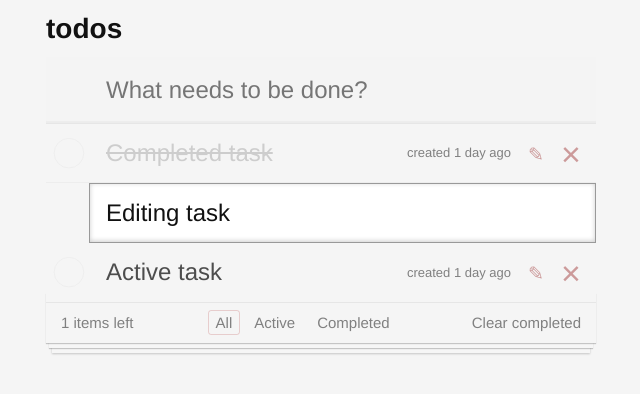
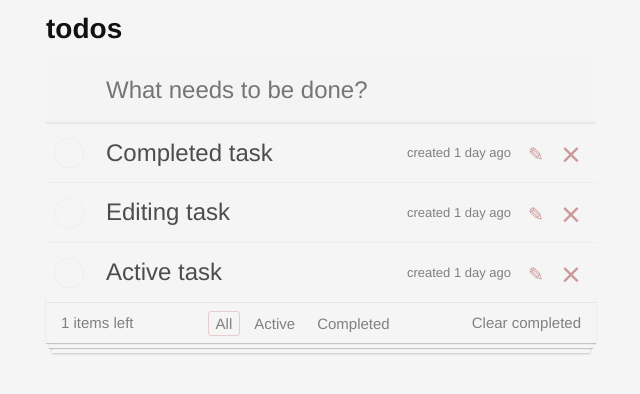
Before and after one commit to msouldze/react-todo-2.9, a React app: page / in a window 1280 px wide. Shown: the top 394 px of the page, without its empty margins (319-959 px from the left). Built offline with nearby package versions, Linux system fonts and the light colour scheme; the HTML template or start-up script is replaced by a standard one.

Commit message:
add new funtions

```diff
--- a/src/App.jsx
+++ b/src/App.jsx
@@ -1,5 +1,6 @@
 import './styles/App.css'
 import NewTaskForm from './components/NewTaskForm.jsx'
+import TaskProvider from './components/TaskProvider.jsx'
 import TaskList from './components/TaskList.jsx'
 import Footer from './components/Footer.jsx'
 
@@ -12,8 +13,10 @@ function App() {
         <NewTaskForm />
       </header>
       <section className="main">
-        <TaskList />
-        <Footer />
+        <TaskProvider>
+          <TaskList />
+          <Footer />
+        </TaskProvider>
       </section>
     </>
   )
--- /dev/null
+++ b/src/components/Button.jsx
@@ -0,0 +1,7 @@
+export default function Button({addClass, onClick}) {
+  return (
+    <>
+      <button className={`icon ${addClass}`} onClick={onClick}></button>
+    </>
+  )
+}
--- a/src/components/Task.jsx
+++ b/src/components/Task.jsx
@@ -1,15 +1,45 @@
-function Task({ description, date }) {
+import { useState } from "react";
+import TasksEdit from "./TasksEdit";
+import Button from "./Button";
+import dateFormatter from "../utils/utils";
+
+function Task({task, onDelete, onChange }) {
+    const {id, title, date} = task;
+
+    const [statusState, setStatusState] = useState('');
+    const [checked, setChecked] = useState(false);
+
+    function handleClick() {
+        const status = checked ? '' : 'completed';
+        setStatusState(status);
+        setChecked(!checked);
+    }
+
+    function handleEdit() {
+        setStatusState('editing');
+    }
+
+    function handleKeyDown(event) {
+        const status = checked ? 'completed' : '';
+        if(event.key === 'Enter') {
+            setStatusState(status);
+        }
+    }
+
     return (
         <>
-            <div className="view">
-                <input className="toggle" type="checkbox"/>
-                <label>
-                    <span className="description">{description}</span>
-                    <span className="created">{date}</span>
-                </label>
-                <button className="icon icon-edit"></button>
-                <button className="icon icon-destroy"></button>
-            </div>
+            <li className={statusState}>
+                <div className="view">
+                    <input className="toggle" type="checkbox" onClick={handleClick}/>
+                    <label>
+                        <span className="description">{title}</span>
+                        <span className="created">{`created ${dateFormatter(date)} ago`}</span>
+                    </label>
+                    <Button addClass='icon-edit' onClick={handleEdit} />
+                    <Button addClass='icon-destroy' onClick={() => onDelete(id)} />
+                </div>
+                {statusState === 'editing' ? <TasksEdit id={id} title={title} onChange={onChange} onKeyDown={handleKeyDown} /> : ''}
+            </li>
         </>
     )
 }
--- a/src/components/TaskList.jsx
+++ b/src/components/TaskList.jsx
@@ -1,29 +1,30 @@
-import { formatDistanceToNow } from "date-fns";
+import { useState } from "react";
+import { useTasksListContext } from "./TaskProvider";
+import Task from "./Task";
 import '../styles/TaskList.css';
-import Task from "./Task";
-
-function dateFormatter(date) {
-    const result = formatDistanceToNow(
-        date,
-        {includeSeconds: true}
-    )
-    return result;
-}
 
 function TaskList() {
+
+    const { tasks } = useTasksListContext();
+    const [tasksList, setTasksList] = useState(tasks);
+
+    function handleDelete(index) {
+        const reducedList = tasksList.filter(task => task.id !== index)
+        setTasksList(reducedList);
+    }
+
+    function handleChange(value, id) {
+        const [task] = tasksList.filter(task => task.id === id);
+        task.title = value;
+        setTasksList(tasksList);
+    }
+
     return (
         <>
             <ul className="todo-list">
-                <li className="completed">
-                    <Task description={'Completed task'} date={`created ${dateFormatter(new Date(2024, 4, 0, 13, 48, 15))} ago`} />
-                </li>
-                <li className="editing">
-                    <Task description={'Editing task'} date={`created ${dateFormatter(new Date(2024, 4, 0, 10, 15, 0))} ago`} />
-                    <input type="text" className="edit" value="Editing task" />
-                </li>
-                <li>
-                    <Task description={'Active task'} date={`created ${dateFormatter(new Date(2024, 4, 0, 10, 15, 0))} ago`} />
-                </li>
+                {tasksList.map((task) =>
+                    <Task task={task} key={task.id} onDelete={handleDelete} onChange={handleChange} />
+                )}
             </ul>
         </>
     )
--- /dev/null
+++ b/src/components/TaskProvider.jsx
@@ -0,0 +1,17 @@
+import { useContext, useState } from "react";
+import { TasksContext } from "./TasksContext";
+import { todoList } from "../utils/data.js";
+
+function TaskProvider({children}) {
+    const [tasks] = useState(todoList);
+
+    return (
+        <TasksContext.Provider value={{tasks}}>
+            {children}
+        </TasksContext.Provider>
+    )
+}
+
+export const useTasksListContext = () => useContext(TasksContext);
+
+export default TaskProvider;
--- /dev/null
+++ b/src/components/TasksContext.jsx
@@ -0,0 +1,3 @@
+import { createContext } from "react";
+
+export const TasksContext = createContext({});
--- /dev/null
+++ b/src/components/TasksEdit.jsx
@@ -0,0 +1,18 @@
+import { useState } from "react";
+
+export default function TasksEdit({id, title, onChange, onKeyDown}) {
+
+    const [newTitle, setTitle] = useState(title);
+
+    const updateTitle = (e, id) => {
+        const { value } = e.target;
+        onChange(value, id);
+        setTitle(value);
+    }
+
+    return (
+        <>
+            <input type="text" className="edit" value={newTitle} onKeyDown={(e) => onKeyDown(e)} onChange={(e) => updateTitle(e, id)} />
+        </>
+    )
+}
--- /dev/null
+++ b/src/utils/data.js
@@ -0,0 +1,17 @@
+export const todoList = [
+  {
+    id: 1,
+    title: 'Completed task',
+    date: new Date(2024, 4, 0, 13, 48, 15)
+  },
+  {
+    id: 2,
+    title: 'Editing task',
+    date: new Date(2024, 4, 0, 10, 15, 0)
+  },
+  {
+    id: 3,
+    title: 'Active task',
+    date: new Date(2024, 4, 0, 10, 15, 0)
+  }
+];
--- /dev/null
+++ b/src/utils/utils.js
@@ -0,0 +1,11 @@
+import { formatDistanceToNow } from "date-fns";
+
+function dateFormatter(date) {
+    const result = formatDistanceToNow(
+        date,
+        {includeSeconds: true}
+    )
+    return result;
+}
+
+export default dateFormatter;
```
